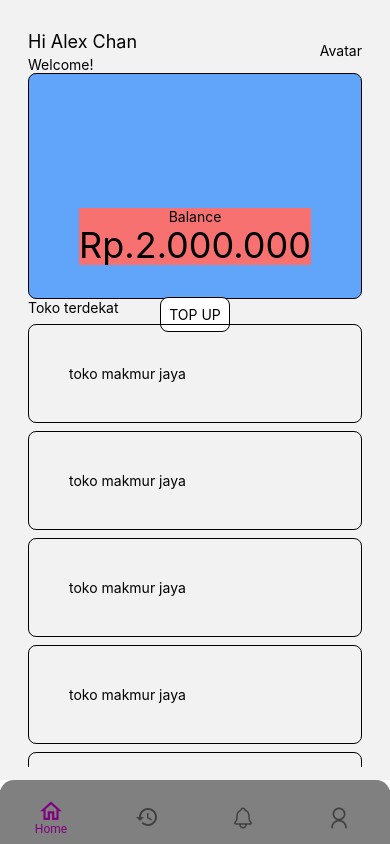
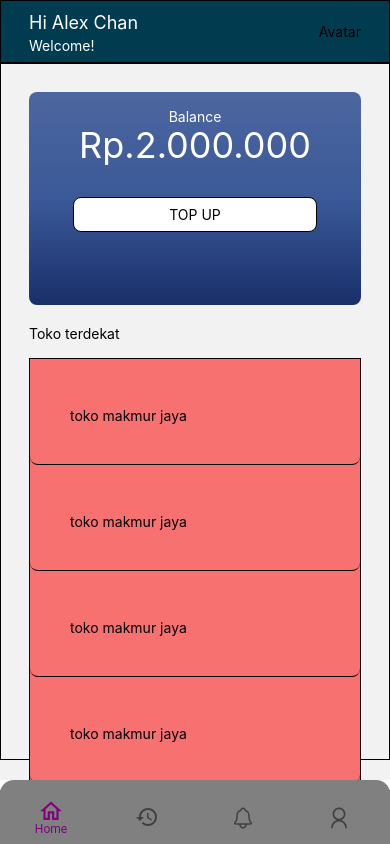
Before and after one commit to j00les/fotomag-client, a React Native app: screen / in a window 390 px wide. Built offline with nearby package versions, Linux system fonts and the light colour scheme.

Commit message:
style: card layout fix

```diff
--- a/App.js
+++ b/App.js
@@ -1,10 +1,12 @@
 import { NavigationContainer } from '@react-navigation/native';
+import { StatusBar } from 'react-native';
 import TabNav from './src/router/user/Tab';
 
 export default function App() {
   return (
     <NavigationContainer>
       <TabNav />
+      <StatusBar />
     </NavigationContainer>
   );
 }
--- a/package.json
+++ b/package.json
@@ -15,6 +15,7 @@
     "@react-navigation/native": "^6.0.13",
     "@react-navigation/native-stack": "^6.9.1",
     "expo": "~46.0.16",
+    "expo-linear-gradient": "^11.4.0",
     "expo-status-bar": "~1.4.0",
     "json-server": "^0.17.1",
     "nativewind": "^2.0.11",
--- a/src/components/user/HomeCard.js
+++ b/src/components/user/HomeCard.js
@@ -1,7 +1,7 @@
 import { View, Text } from 'react-native';
-export default function HomeCard({ data: merchantData }) {
+export default function HomeCard({ data: merchantData, screen }) {
   return (
-    <View className="border rounded-lg mt-2 p-10">
+    <View className="border-b rounded-lg mt-2 p-10">
       <Text>{merchantData.name}</Text>
     </View>
   );
--- a/src/screens/user/HomeScreen.js
+++ b/src/screens/user/HomeScreen.js
@@ -1,6 +1,9 @@
 import { FlatList, View, Text, TouchableOpacity } from 'react-native';
 import { data as terdekat } from '../../../dummy';
 import Card from '../../components/user/HomeCard';
+import { styles } from '../../styles/style';
+import { LinearGradient } from 'expo-linear-gradient';
+// import { styles } from '../../styles/style';
 
 export default function HomeScreen() {
   const renderItem = ({ item }) => {
@@ -8,36 +11,44 @@ export default function HomeScreen() {
   };
 
   return (
-    <View id="wrapper" className="flex-1 pt-7 px-7">
-      <View className="items-center justify-between flex-row">
+    <>
+      <View style={styles.color} className="items-center justify-between flex-row border px-7 py-2">
         <View>
-          <Text className="text-lg">Hi Alex Chan</Text>
-          <Text>Welcome!</Text>
+          <Text className="text-lg text-white">Hi Alex Chan</Text>
+          <Text className="text-white">Welcome!</Text>
         </View>
+
         <View>
           <Text>Avatar</Text>
         </View>
       </View>
-      <View id="balance-container" className="bg-blue-400 border h-[30%] rounded-lg">
-        <View className="items-center justify-center w-[300] mx-auto mt-9 h-[20rem]">
-          <View className="items-center bg-red-400">
-            <Text>Balance</Text>
-            <Text className="text-4xl">Rp.2.000.000</Text>
+
+      <View id="wrapper" className=" border flex-1 pt-7 px-7 mb-5">
+        <View id="balance-container" className=" h-[35%] rounded-lg pb-5">
+          <LinearGradient
+            className="rounded-lg h-[100%]"
+            colors={['#4c669f', '#3b5998', '#192f6a']}
+            style={styles.button}
+          >
+            <View className="items-center mt-4">
+              <Text className="text-white">Balance</Text>
+              <Text className="text-4xl text-white">Rp.2.000.000</Text>
             </View>
 
             <View className="flex-row mt-8 px-11">
               <TouchableOpacity className="border w-full rounded-lg bg-white">
-              <Text className="text-center p-2">TOP UP</Text>
+                <Text className="text-center p-2 uppercase">Top Up</Text>
               </TouchableOpacity>
             </View>
+          </LinearGradient>
         </View>
-      </View>
+
         <Text>Toko terdekat</Text>
 
-      {/* toko terdekat */}
-      <View className="h-[60%]">
+        <View className="h-[80%] border bg-red-400 my-4">
           <FlatList data={terdekat} renderItem={renderItem} />
         </View>
       </View>
+    </>
   );
 }
--- /dev/null
+++ b/src/styles/style.js
@@ -0,0 +1,17 @@
+import { StyleSheet } from 'react-native';
+
+// const styles = StyleSheet.create ({
+//    myBeautifulStyle: {
+//       marginTop: 20,
+//       textAlign: 'center',
+//       color: 'blue',
+//       fontWeight: 'bold',
+//       fontSize: 20
+//    }
+// })
+
+export const styles = StyleSheet.create({
+  color: {
+    backgroundColor: '#003b4f',
+  },
+});
```
Also changed, not shown: 1 other file (tests, documents, lock files or other folders). Lines whose indentation alone changed are shown as unchanged.
